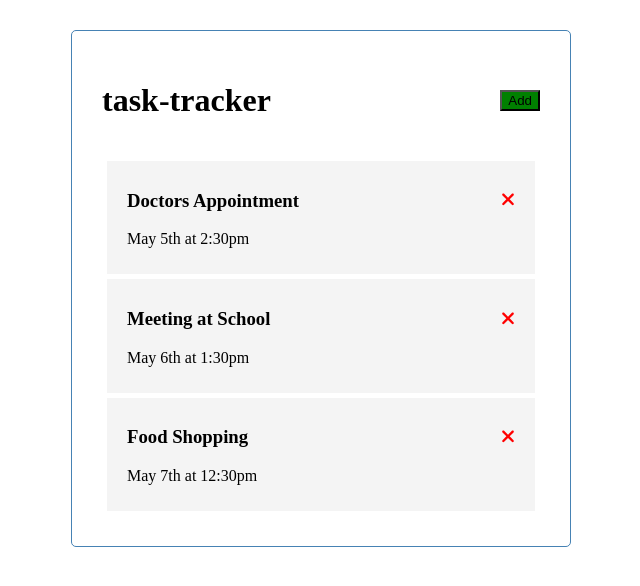
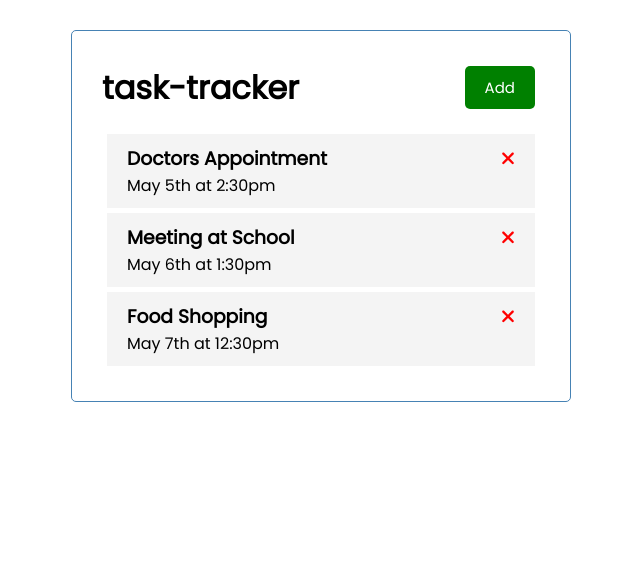
Before and after one commit to otienochris/task-tracker, an Angular app: page / in a window 1280 px wide. Shown: the top 586 px of the page, without its empty margins (319-959 px from the left). Built offline with nearby package versions, Linux system fonts and the light colour scheme; data requests are answered from the project's data file.

Commit message:
getting tasks from http

```diff
--- a/angular.json
+++ b/angular.json
@@ -94,5 +94,8 @@
         }
       }
     }
+  },
+  "cli": {
+    "analytics": "11aa02bc-ba7c-45eb-8d84-6c55aaa701f0"
   }
 }
--- /dev/null
+++ b/db.json
@@ -0,0 +1,22 @@
+{
+  "tasks": [
+    {
+      "id": 1,
+      "text": "Doctors Appointment",
+      "day": "May 5th at 2:30pm",
+      "reminder": true
+    },
+    {
+      "id": 2,
+      "text": "Meeting at School",
+      "day": "May 6th at 1:30pm",
+      "reminder": true
+    },
+    {
+      "id": 3,
+      "text": "Food Shopping",
+      "day": "May 7th at 12:30pm",
+      "reminder": false
+    }
+  ]
+}
--- a/src/app/app.module.ts
+++ b/src/app/app.module.ts
@@ -8,6 +8,7 @@ import { ButtonComponent } from './components/button/button.component';
 import { TasksComponent } from './components/tasks/tasks.component';
 import { TaskItemComponent } from './components/task-item/task-item.component';
 import { FontAwesomeModule } from '@fortawesome/angular-fontawesome';
+import {HttpClientModule} from '@angular/common/http'
 
 @NgModule({
   declarations: [
@@ -20,7 +21,8 @@ import { FontAwesomeModule } from '@fortawesome/angular-fontawesome';
   imports: [
     BrowserModule,
     AppRoutingModule,
-    FontAwesomeModule
+    FontAwesomeModule,
+    HttpClientModule
   ],
   providers: [],
   bootstrap: [AppComponent]
--- a/src/app/services/task.service.ts
+++ b/src/app/services/task.service.ts
@@ -1,16 +1,19 @@
-import { Injectable } from '@angular/core';
-import {TASKS} from "../mock-tasks";
+import {Injectable} from '@angular/core';
 import {Task} from "../interfaces/Task";
-import {Observable, of} from 'rxjs'
+import {Observable} from 'rxjs'
+import {HttpClient} from "@angular/common/http";
 
 @Injectable({
   providedIn: 'root'
 })
 export class TaskService {
-  constructor() { }
+
+  private apiUrl = 'http://localhost:5000/tasks'
+
+  constructor(private http: HttpClient) {
+  }
 
   getTasks(): Observable<Task[]> {
-    const tasks = of(TASKS);
-    return tasks;
+    return this.http.get<Task[]>(this.apiUrl);
   }
 }
--- a/src/styles.css
+++ b/src/styles.css
@@ -1 +1,76 @@
-/* You can add global styles to this file, and also import other style files */
+@import url("https://fonts.googleapis.com/css2?family=Poppins:wght@300;400&display=swap");
+
+* {
+  box-sizing: border-box;
+  margin: 0;
+  padding: 0;
+}
+
+body {
+  font-family: "Poppins", sans-serif;
+}
+
+.container {
+  max-width: 500px;
+  margin: 30px auto;
+  overflow: auto;
+  min-height: 300px;
+  border: 1px solid steelblue;
+  padding: 30px;
+  border-radius: 5px;
+}
+.btn {
+  display: inline-block;
+  background: #000;
+  color: #fff;
+  border: none;
+  padding: 10px 20px;
+  margin: 5px;
+  border-radius: 5px;
+  cursor: pointer;
+  text-decoration: none;
+  font-size: 15px;
+  font-family: inherit;
+}
+.btn:focus {
+  outline: none;
+}
+.btn:active {
+  transform: scale(0.98);
+}
+
+.btn-block {
+  display: block;
+  width: 100%;
+}
+
+.form-control {
+  margin: 20px 0;
+}
+
+.form-control label {
+  display: block;
+}
+
+.form-control input {
+  width: 100%;
+  height: 40px;
+  margin: 5px;
+  padding: 3px 7px;
+  font-size: 17px;
+}
+
+.form-control-check {
+  display: flex;
+  align-items: center;
+  justify-content: space-between;
+}
+
+.form-control-check label {
+  flex: 1;
+}
+
+.form-control-check input {
+  flex: 2;
+  height: 20px;
+}
```
Also changed, not shown: package.json (+8 -1 lines), 1 other file (tests, documents, lock files or other folders).
